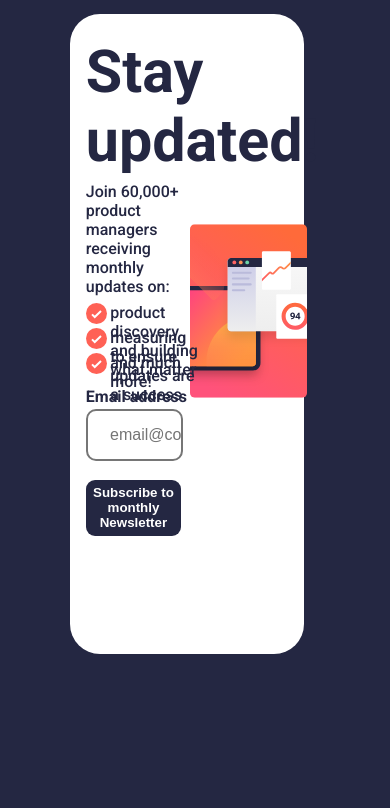
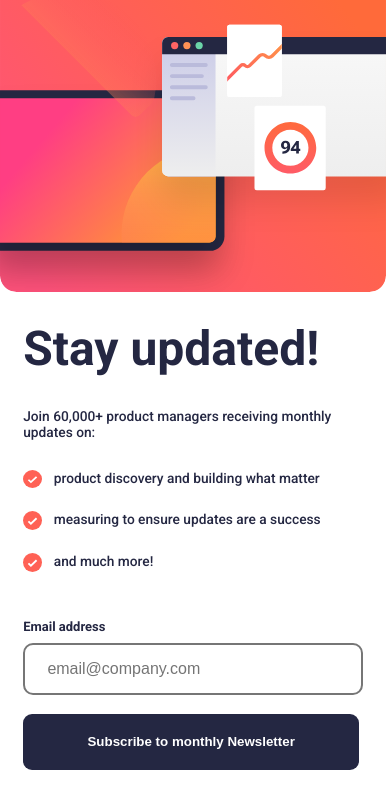
Before and after one commit to Ugomiradell/circle-25-assignment, a plain HTML site: page index.html in a window 390 px wide. Drawn offline with Linux system fonts and the light colour scheme.

Commit message:
changes to media screen

```diff
--- a/style.css
+++ b/style.css
@@ -47,7 +47,6 @@ h1 {
 }
 
 .firstp {
-  /* margin-top: -30px; */
   margin-top: 6%;
 }
 
@@ -171,6 +170,91 @@ p {
   }
 }
 
+@media (max-width: 415px) {
+
+  body {
+    max-width: 100%;
+    width: 99%;
+    background-color: hsl(0, 0%, 100%);
+  }
+
+  .desktop-svg {
+    display: none;
+  }
+
+  .mobile-svg {
+    display: flex;
+  }
+
+  .mobile-svg img{
+    width: 100%;
+  }
+
+  .main {
+    width: 100%;
+    height: 70%;
+    margin-top: 30%;
+    margin-left: 0%;
+  }
+
+  h1 {
+    position: absolute;
+    font-size: xxx-large;
+    top: 0;
+    margin-top: 20rem;
+    margin-left: 2%;
+  }
+
+  .firstp {
+    margin-top: 0.5%;
+    margin-left: 2%;
+  }
+
+  p {
+    font-size: 86%;
+  }
+
+  .list {
+    display: flex;
+    flex-direction: column;
+    margin-top: 5%;
+    margin-left: 2%;
+  }
+
+  .list img {
+    width: 5%;
+  }
+
+  .text-section {
+    position: unset;
+    width: 100%;
+  }
+
+  .list-span {
+    width: 70%;
+  }
+
+  .list p {
+    margin: 10px 0;
+  }
+
+  label {
+    margin-left: 2%;
+    font-size: small;
+  }
+
+  input {
+    margin-left: 2%;
+    width: 21rem;
+  }
+
+  button {
+    margin-left: 2%;
+    width: 21rem;
+    margin-bottom: 10%;
+  }
+}
+
 /* .attribution {
     font-size: 11px;
     text-align: center;
```
